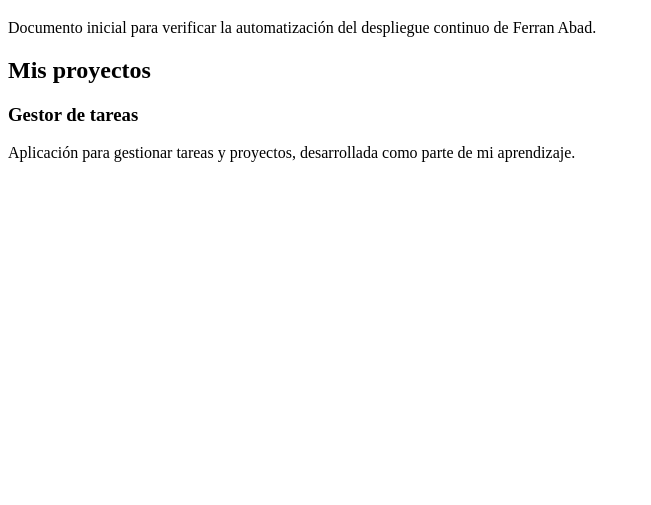
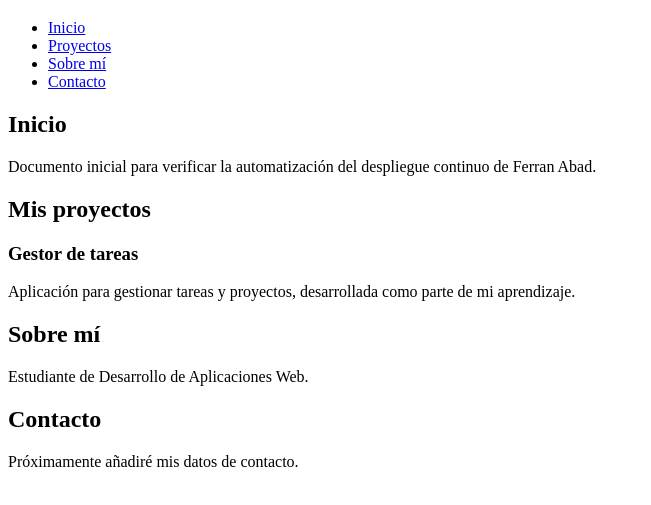
Before and after one commit to Ferr02/portfolio, a plain HTML site: page index.html in a window 1280 px wide. Shown: the part 61-566 px from the top of the page, without its empty margins (0-651 px from the left). Drawn offline with Linux system fonts and the light colour scheme.

Commit message:
menu navegació Closes #3

```diff
--- a/index.html
+++ b/index.html
@@ -3,16 +3,32 @@
   <head>
     <meta charset="utf-8">
     <meta name="viewport" content="width=device-width, initial-scale=1">
-    <title>Portfolio de Nombre Apellido</title>
+    <title>Portfolio de Ferran Abad</title>
   </head>
 
   <body>
+    <header>
       <h1>Ferran Abad</h1>
+
+      <nav aria-label="Navegación principal">
+        <ul>
+          <li><a href="#inicio">Inicio</a></li>
+          <li><a href="#projectes">Proyectos</a></li>
+          <li><a href="#sobre-mi">Sobre mí</a></li>
+          <li><a href="#contacte">Contacto</a></li>
+        </ul>
+      </nav>
+    </header>
+
+    <main>
+      <section id="inicio">
+        <h2>Inicio</h2>
 
         <p>
           Documento inicial para verificar la automatización del despliegue
           continuo de Ferran Abad.
         </p>
+      </section>
 
       <section id="projectes">
         <h2>Mis proyectos</h2>
@@ -26,5 +42,16 @@
           </p>
         </article>
       </section>
+
+      <section id="sobre-mi">
+        <h2>Sobre mí</h2>
+        <p>Estudiante de Desarrollo de Aplicaciones Web.</p>
+      </section>
+
+      <section id="contacte">
+        <h2>Contacto</h2>
+        <p>Próximamente añadiré mis datos de contacto.</p>
+      </section>
+    </main>
   </body>
 </html>
```
Also changed, not shown: .htmlvalidate.json (added), 1 other file. Lines whose indentation alone changed are shown as unchanged.
